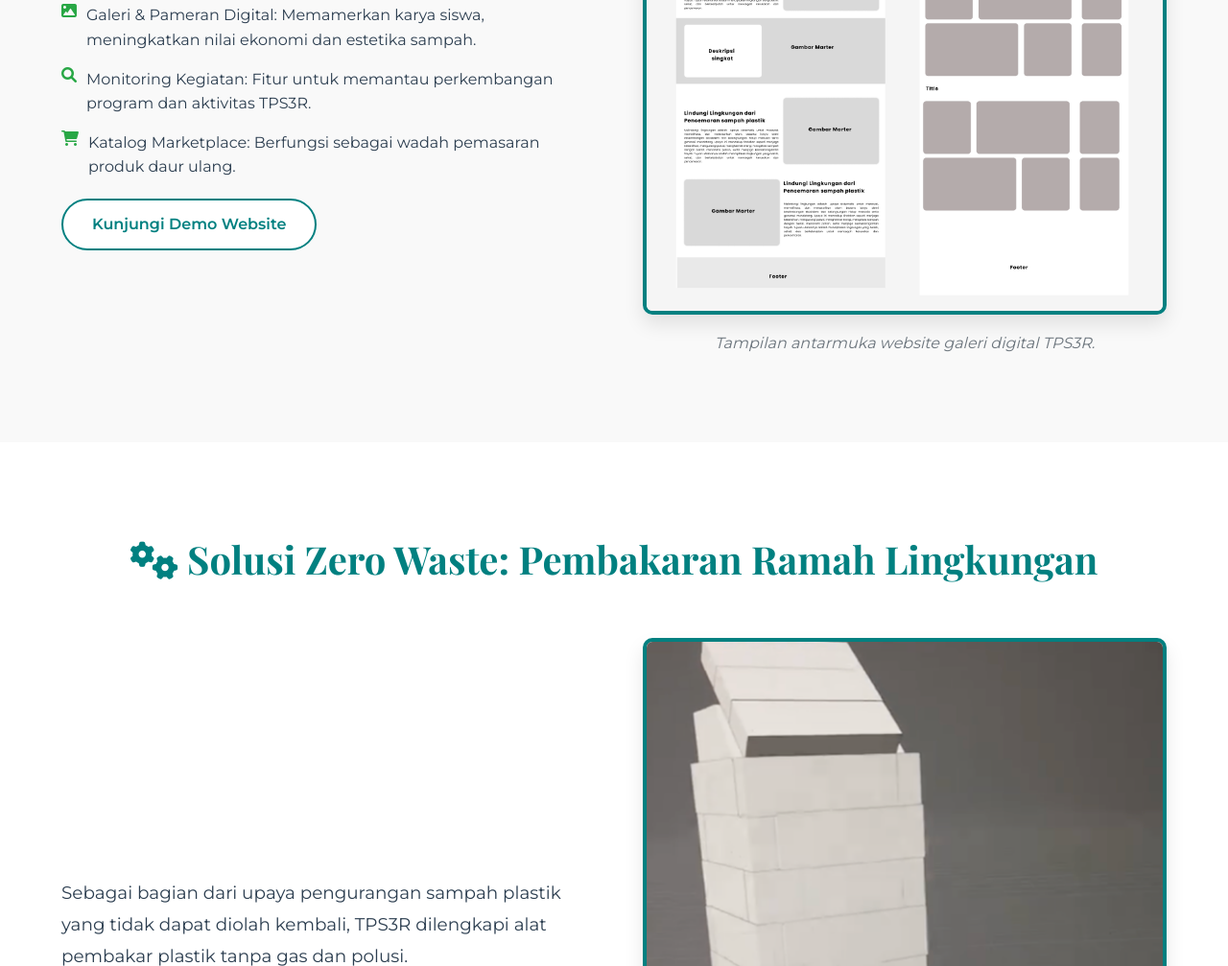
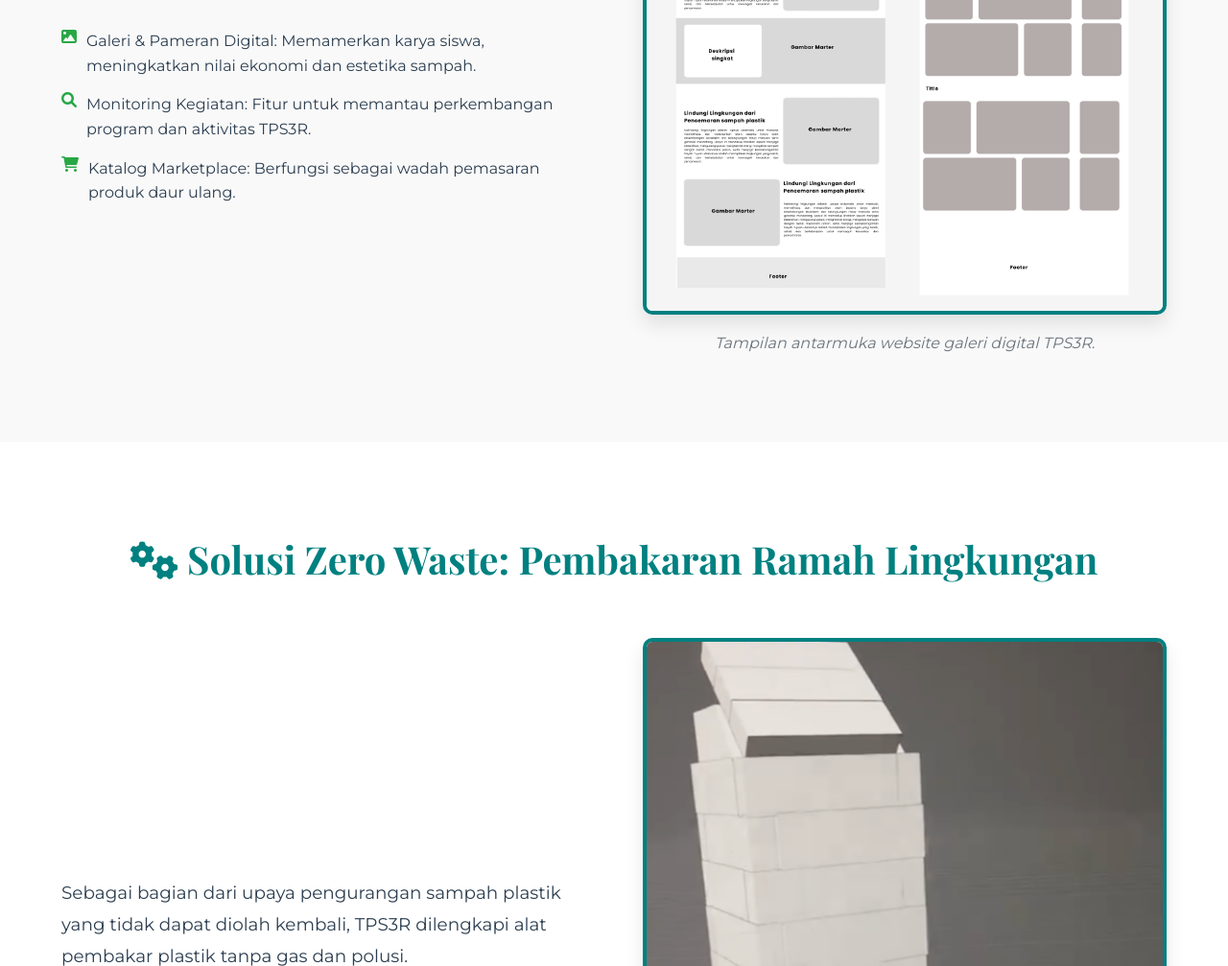
Before and after one commit to kadeksinduarta/EcoRevive, a plain HTML site: page index.html in a window 1280 px wide. Shown: the part 2623-3630 px from the top of the page at 96% size. Drawn offline with nearby package versions, Linux system fonts and the light colour scheme.

Commit message:
update gambar

```diff
--- a/index.html
+++ b/index.html
@@ -178,7 +178,6 @@
                 ulang.
               </li>
             </ul>
-            <a href="#" class="btn btn-secondary">Kunjungi Demo Website</a>
           </div>
         </div>
       </div>
```
